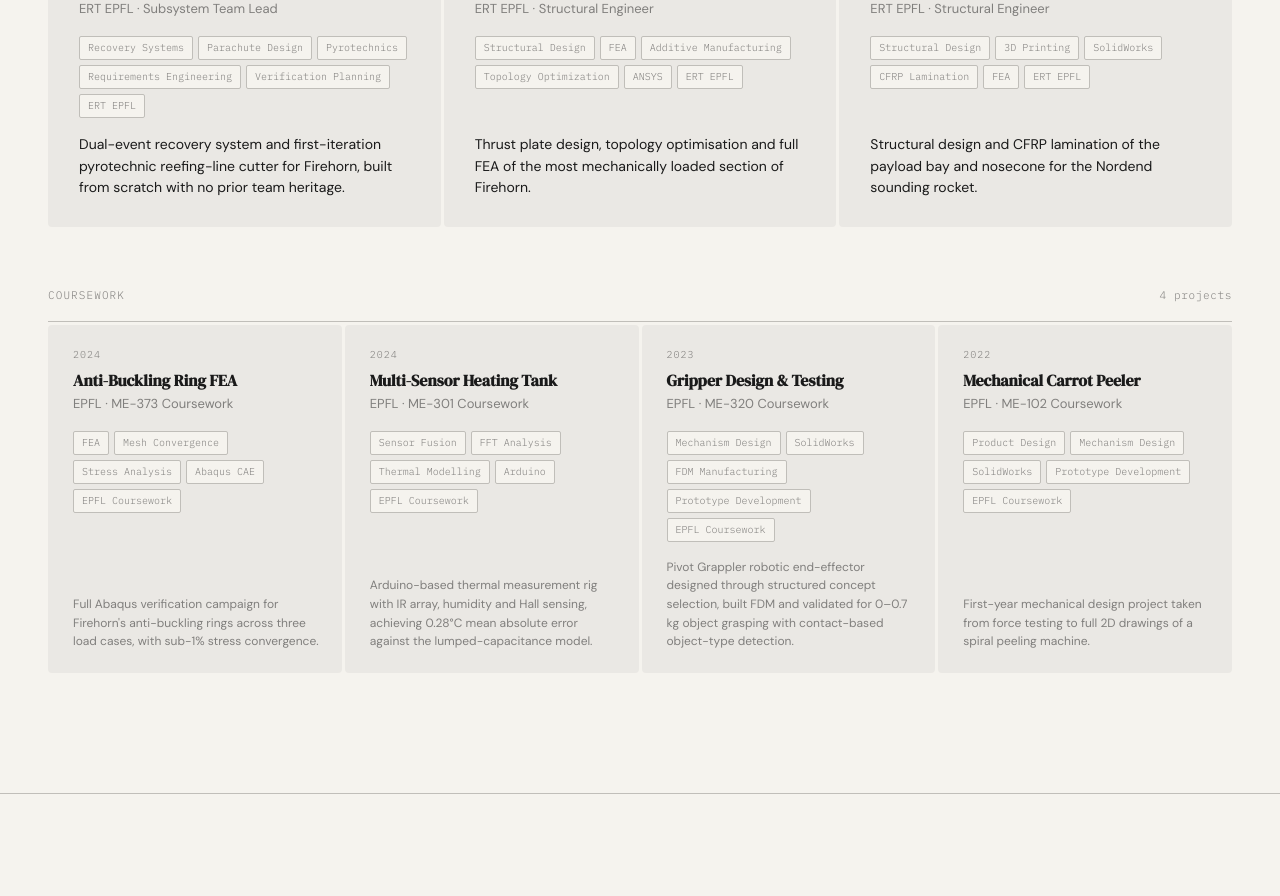
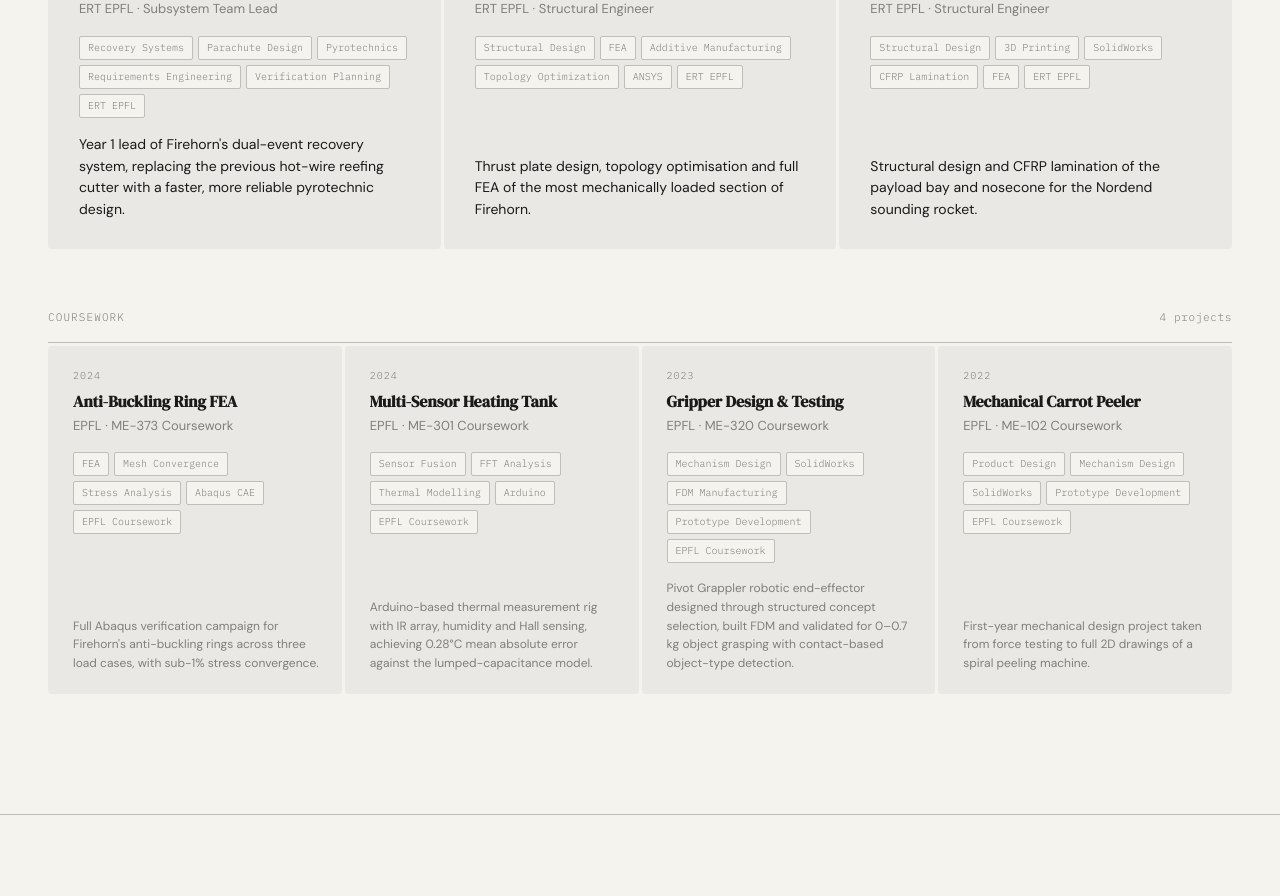
Before and after one commit to pabloscherp1/portfolio-pablo-scherpereel-arce, a React (Vite) app: page / in a window 1280 px wide. Shown: the part 2380-3276 px from the top of the page. Built offline with nearby package versions, Linux system fonts and the light colour scheme.

Commit message:
Firehorn recovery: correct heritage claim, clarify Year 1 scope

```diff
--- a/src/projects.js
+++ b/src/projects.js
@@ -122,14 +122,14 @@ const projects = [
     subtitle: "ERT EPFL · Subsystem Team Lead",
     badge: "2024",
     tags: ["Parachute Recovery", "Pyrotechnics", "Requirements", "ERT EPFL"],
-    brief: "Dual-event recovery system and first-iteration pyrotechnic reefing-line cutter for Firehorn, built from scratch with no prior team heritage.",
-    overview: "Firehorn's recovery system uses a dual-event descent: drogue at apogee, followed by a reefed main parachute with a pyrotechnic reefing-line cutter releasing at lower altitude. Designing this for a first-generation cryogenic bi-liquid rocket of the EPFL Rocket Team (ERT) meant building from scratch with no prior team heritage on this architecture.\n\nAs Recovery Team Lead for the first year of development, a 6-person team was coordinated through requirements derivation, interface definition with avionics and structures, and preliminary design. The most technically demanding contribution was the first iteration of the reefing-line pyro cutter, a custom device that fires at altitude, severs a loaded Dyneema line and avoids shrapnel risk to adjacent components. Design and requirements reviews were run, and a full verification plan handed over to the Year 2 team.",
+    brief: "Year 1 lead of Firehorn's dual-event recovery system, replacing the previous hot-wire reefing cutter with a faster, more reliable pyrotechnic design.",
+    overview: "Firehorn, the EPFL Rocket Team's (ERT) cryogenic bi-liquid rocket, recovers with a dual-event descent: drogue at apogee, followed by a reefed main parachute that disreefs at lower altitude once the reefing line is cut. The design builds on ERT's reefed architecture from the previous year, replacing its hot-wire line cutter, which was slow and less predictable, with a faster and more reliable pyrotechnic cutter.\n\nFirehorn was a two-year programme, and I led the 6-person Recovery team through its first year: requirements derivation, interface definition with avionics and structures, and design up to a maturity between PDR and CDR. The most technically demanding contribution was the first iteration of the pyro cutter, a custom device that fires at altitude, severs a loaded Dyneema line and avoids shrapnel risk to adjacent components, alongside a first prototype of the recovery electronics board and the main parachute sizing. I ran the design and requirements reviews and handed a preliminary verification plan to the Year 2 team, who took the system through testing.",
     skills: ["Recovery Systems", "Parachute Design", "Pyrotechnics", "Interface Management", "Requirements Engineering", "Verification Planning"],
     cardSkills: ["Recovery Systems", "Parachute Design", "Pyrotechnics", "Requirements Engineering", "Verification Planning"],
     keyDetails: [
       { label: "Role", value: "Recovery Team Lead" },
       { label: "Period", value: "February – August 2024" },
-      { label: "Scope", value: "Requirements, interfaces, pyro cutter, parachute design and verification planning" },
+      { label: "Scope", value: "Requirements, interfaces, pyro cutter, parachute sizing and preliminary verification plan" },
       { label: "Program", value: "Firehorn · ERT EPFL" }
     ],
     heroPlaceholder: "06-hero.jpg",
```
